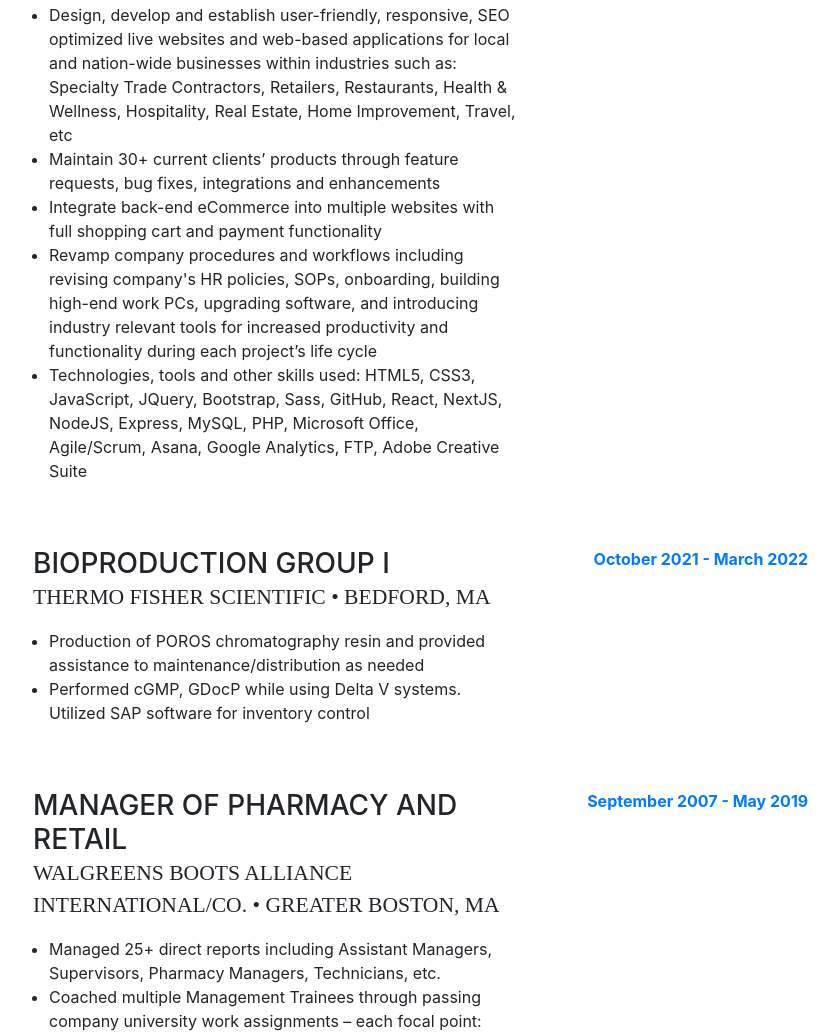
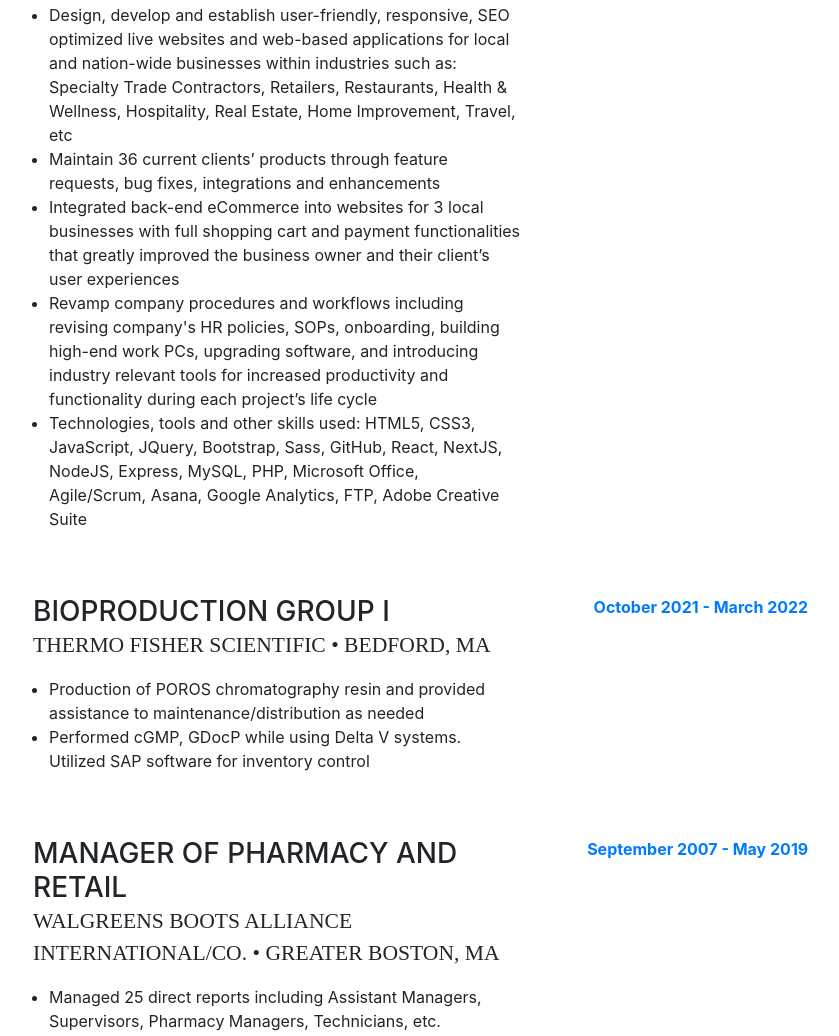
Before and after one commit to ErikMoxley/erick-portfolio, a website with bundled scripts: page index.html in a window 1280 px wide. Shown: the part 1013-2049 px from the top of the page, without its empty margins (287-1126 px from the left). Built offline with nearby package versions, Linux system fonts and the light colour scheme; a web font is replaced by a local one.

Commit message:
update to info

```diff
--- a/index.html
+++ b/index.html
@@ -151,10 +151,11 @@
                   Health & Wellness, Hospitality, Real Estate, Home Improvement, Travel, etc
                 </li>
                 <li>
-                  Maintain 30+ current clients’ products through feature requests, bug fixes, integrations and enhancements
+                  Maintain 36 current clients’ products through feature requests, bug fixes, integrations and enhancements
                 </li>
                 <li>
-                  Integrate back-end eCommerce into multiple websites with full shopping cart and payment functionality
+                  Integrated back-end eCommerce into websites for 3 local businesses with full shopping cart and payment
+                  functionalities that greatly improved the business owner and their client’s user experiences
                 </li>
                 <li>
                   Revamp company procedures and workflows including revising company's HR policies, SOPs, onboarding,
@@ -197,7 +198,7 @@
               <div class="subheading mb-3">WALGREENS BOOTS ALLIANCE INTERNATIONAL/CO. • Greater Boston, MA</div>
               <ul class="content-list">
                 <li>
-                  Managed 25+ direct reports including Assistant Managers, Supervisors, Pharmacy Managers, Technicians, etc.
+                  Managed 25 direct reports including Assistant Managers, Supervisors, Pharmacy Managers, Technicians, etc.
                 </li>
                 <li>
                   Coached multiple Management Trainees through passing company university work assignments – each focal point:
@@ -238,7 +239,7 @@
                   Led district leadership team of 8 to implement new cosmetic lines such as No7/S&G into 8 locations in the area
                 </li>
                 <li>
-                  Participated in ~12 district meetings involving scope, cost, and timing to meet company and stakeholder expectations
+                  Participated in 12 district meetings involving scope, cost, and timing to meet company and stakeholder expectations
                 </li>
                 <li>
                   Managed communication, scheduling, budget of 2,600 hours, issue & risk managements, and other PMI functions
@@ -259,7 +260,7 @@
             <!-- <div class="subheading mb-3">WALGREENS BOOTS ALLIANCE INTERNATIONAL/CO. | Greater Boston</div> -->
             <ul class="content-list">
               <li>
-                Managed 15+ direct reports ranging from Pharmacy Tech Trainees to Customer Service Associates
+                Managed 15 direct reports ranging from Pharmacy Tech Trainees to Customer Service Associates
               </li>
               <li>
                 Utilized Kronos to maintain timecards and bi-weekly payroll; Workforce for scheduling, PTO and overall budgeting
```
